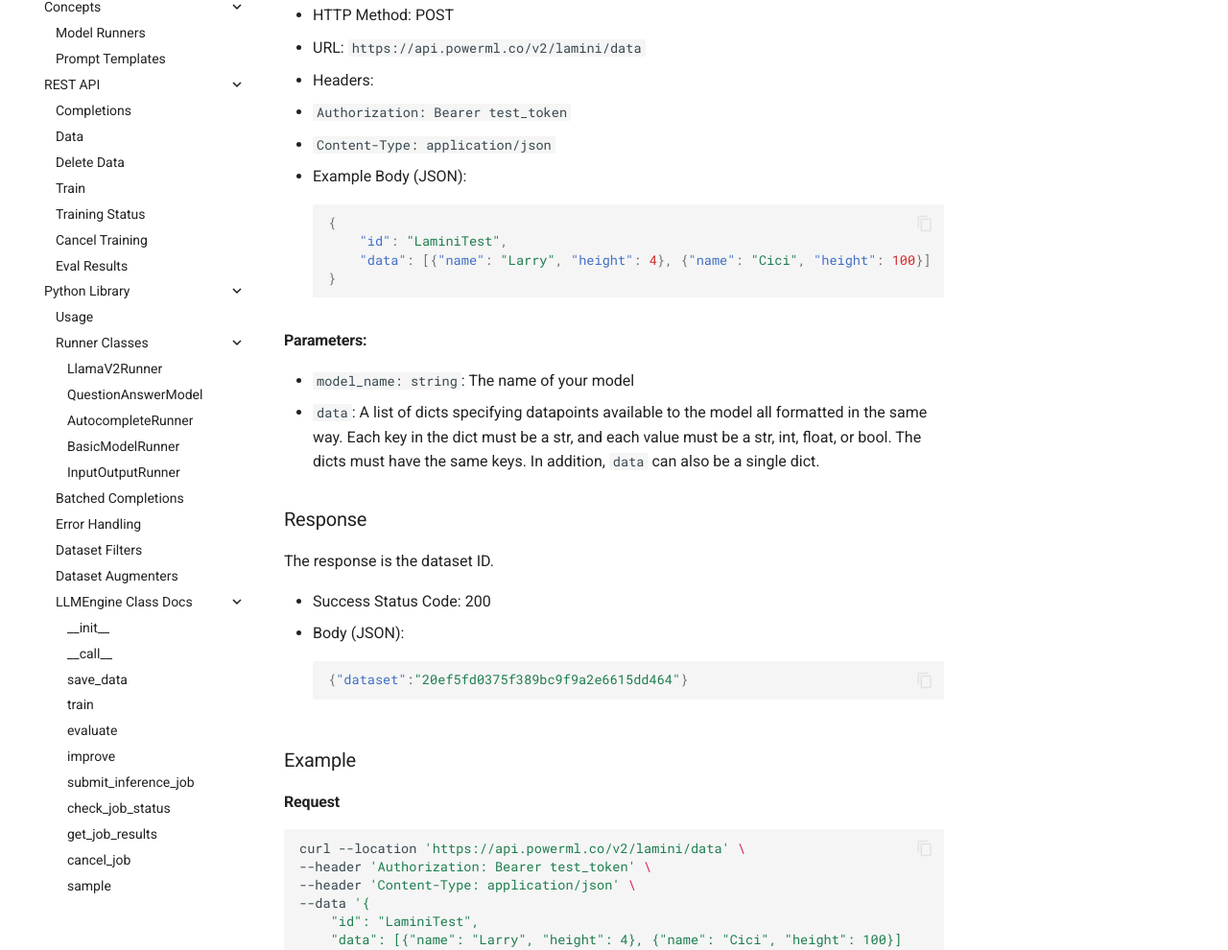
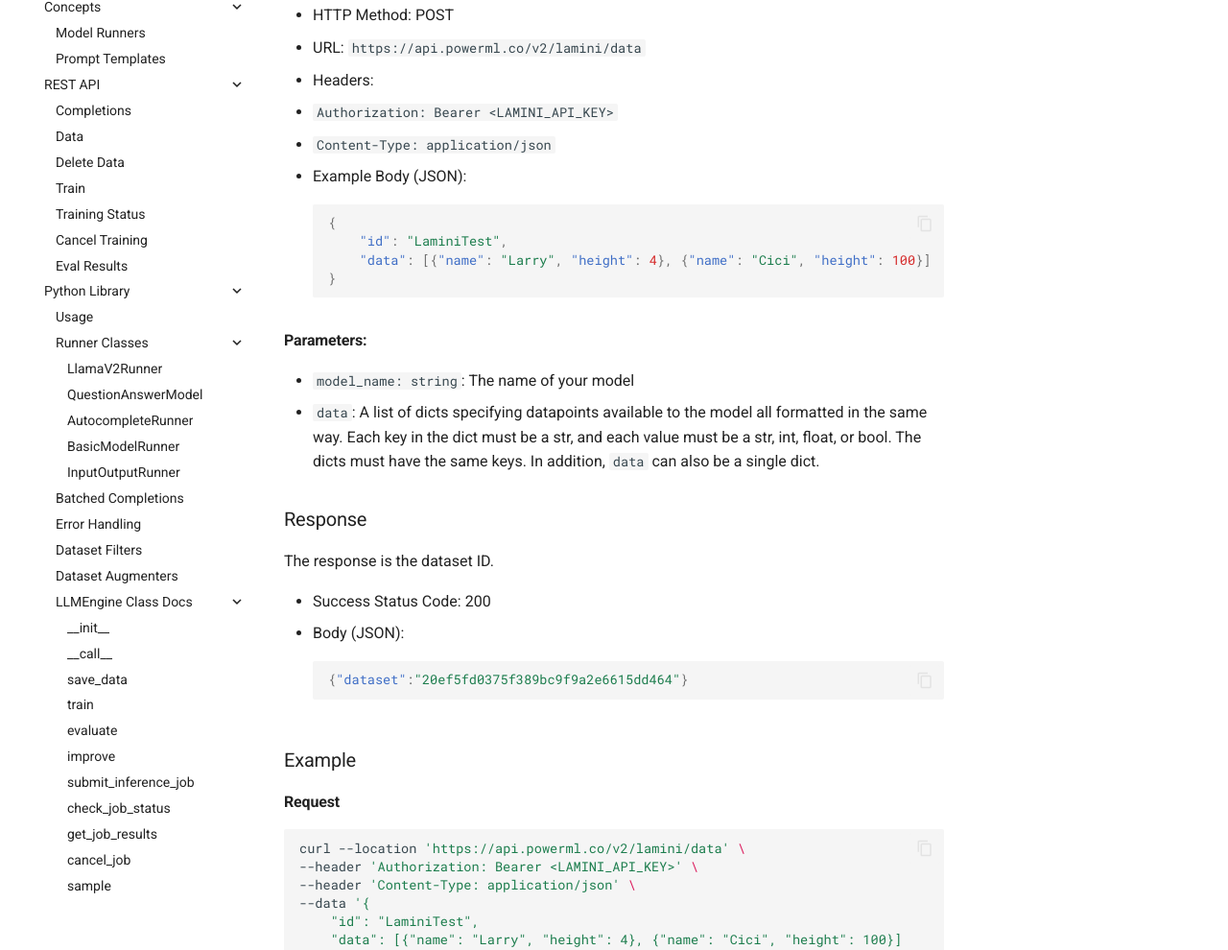
Before and after one commit to lamini-ai/lamini-ai.github.io, an MkDocs documentation site: the page built from docs/API_v2/data.md, in a window 1280 px wide and 1400 px high. Shown: the part 382-1372 px from the top of the window at 96% size. Built offline with MkDocs 1.6.1 and Material for MkDocs 9.7.7, drawn with Linux system fonts in a browser that asks for light colours.

Commit message:
replace test_token with LAMINI_API_KEY

````diff
--- a/docs/API_v2/data.md
+++ b/docs/API_v2/data.md
@@ -8,7 +8,7 @@
 - HTTP Method: POST
 - URL: `https://api.powerml.co/v2/lamini/data`
 - Headers:
-  - `Authorization: Bearer test_token`
+  - `Authorization: Bearer <LAMINI_API_KEY>`
   - `Content-Type: application/json`
 - Example Body (JSON):
 ```json
@@ -39,7 +39,7 @@
 
 ```bash
 curl --location 'https://api.powerml.co/v2/lamini/data' \
---header 'Authorization: Bearer test_token' \
+--header 'Authorization: Bearer <LAMINI_API_KEY>' \
 --header 'Content-Type: application/json' \
 --data '{
     "id": "LaminiTest",
````
Also changed, not shown: docs/API_v2/completions.md (+1 -1 lines), docs/API_v2/data_pairs.md (+2 -2 lines).
